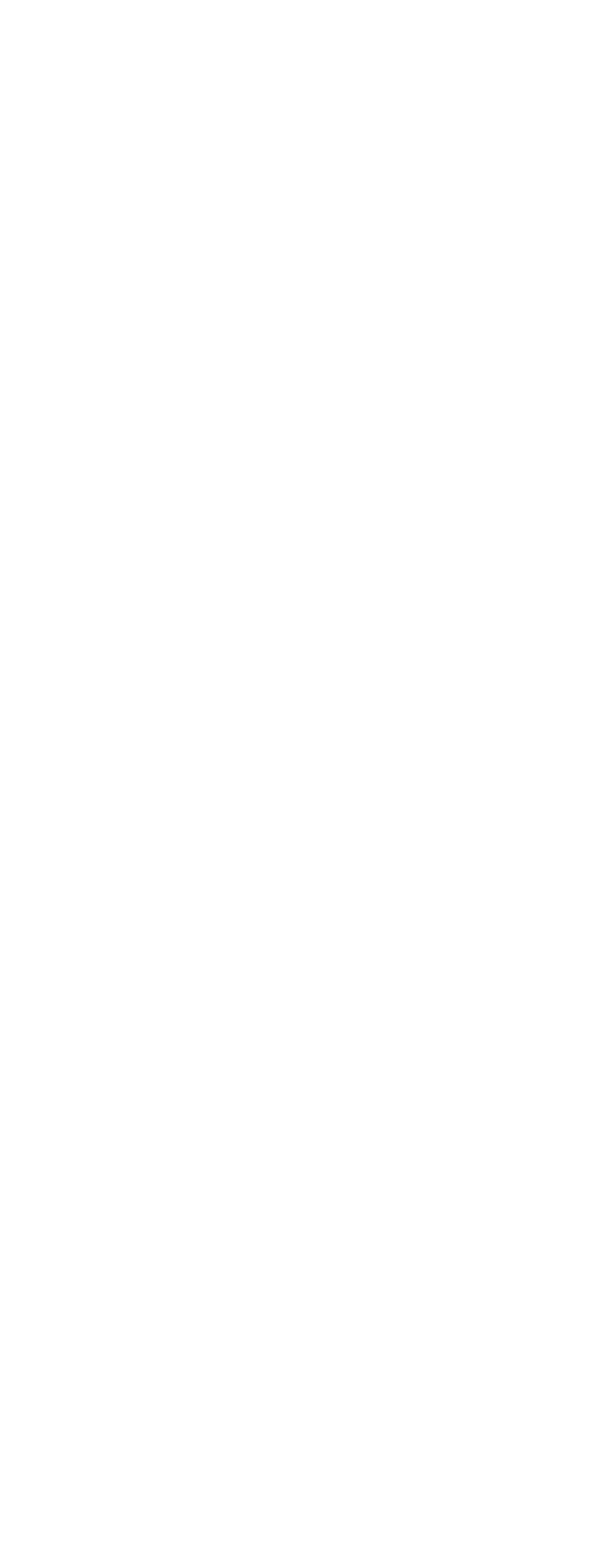
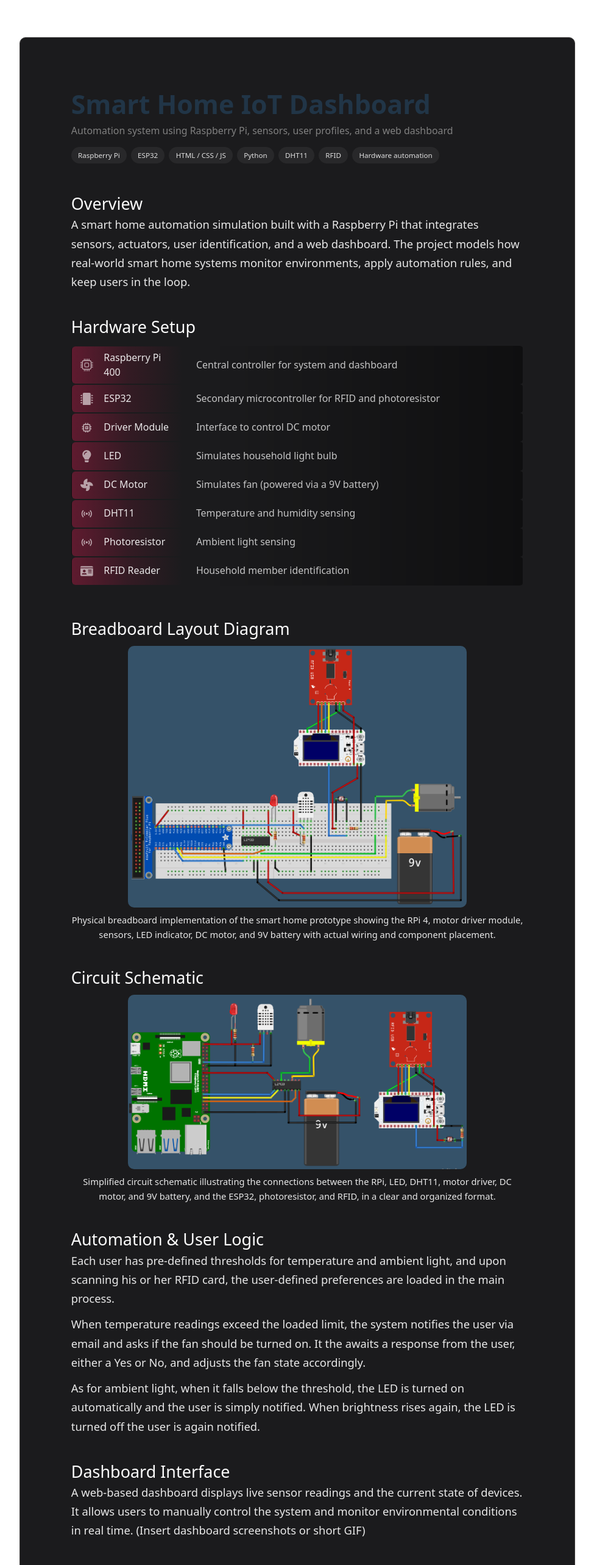
Before and after one commit to hedi3489/my-portfolio, a React (Vite) app: page /projects/iot-home-simulation in a window 1280 px wide. Before the commit this address had no page. Shown: the top 2566 px of the page at 61% size, without its empty margins (152-1127 px from the left). Before the commit the page ends 800 px from the top, so only its background shows below. Built offline with nearby package versions, Linux system fonts and the light colour scheme.

Commit message:
Added API project page

```diff
--- a/src/App.jsx
+++ b/src/App.jsx
@@ -1,6 +1,7 @@
 import { Routes, Route } from 'react-router-dom'
 import HomePage from './components/HomePage.jsx'
-import IoTProjectPage from './components/IoTPage.jsx'
+import APIProjectPage from './components/APIProject.jsx'
+import IoTProjectPage from './components/IoTProject.jsx'
 
 function App() {
   return (
@@ -12,7 +13,12 @@ function App() {
       />
 
       <Route
-        path="/projects/IoT-Smart-Home"
+        path="/projects/olympics-api"
+        element={<APIProjectPage />}
+      />
+
+      <Route
+        path="/projects/iot-home-simulation"
         element={<IoTProjectPage />}
       />
 
--- /dev/null
+++ b/src/components/APIProject.jsx
@@ -0,0 +1,35 @@
+
+import { TechStackInline, TextSection, SoftList, CaptionedImage, } from './ProjectPageComponents.jsx'
+
+function APIProjectPage() {
+  return (
+    <div className="flex project-page-container">
+      <div className="flex flex-col full-width card">
+        <div className="prose">
+
+          <h1>Smart Home IoT Dashboard</h1>
+          <h4>Automation system using Raspberry Pi, sensors, user profiles, and a web dashboard</h4>
+          <TechStackInline
+            items={[
+              "Raspberry Pi",
+              "ESP32",
+              "HTML / CSS / JS",
+              "Python",
+              "DHT11",
+              "RFID",
+              "Hardware automation",
+            ]}
+          />
+          <TextSection
+            title="Overview"
+            paragraphs={["A smart home automation simulation built with a Raspberry Pi that integrates sensors, actuators, user identification, and a web dashboard. The project models how real-world smart home systems monitor environments, apply automation rules, and keep users in the loop.",
+            ]}
+            className="text-section"
+          />
+        </div>
+      </div>
+    </div>
+  )
+}
+
+export default APIProjectPage
--- a/src/components/HomePage.jsx
+++ b/src/components/HomePage.jsx
@@ -2,18 +2,22 @@ import * as Cards from './Cards.jsx'
 
 const projectCards = [
     {
-        type: 'project', title: 'Olympics API', description: 'REST-based API',
-        to: '/projects/IoT-Smart-Home',
+        type: 'project',
+        title: 'Olympics API',
+        description: 'REST-based API',
+        to: '/projects/olympics-api',
     },
     {
         type: 'project',
         title: 'IoT Smart Home',
         description: 'RPi smart home simulation',
-        to: '/projects/IoT-Smart-Home',
+        to: '/projects/iot-home-simulation',
     },
     {
-        type: 'project', title: 'Blackbox Pentest', description: 'Vuln. assessment report',
-        to: '/projects/IoT-Smart-Home',
+        type: 'project',
+        title: 'Blackbox Pentest',
+        description: 'Vuln. assessment report',
+        to: '/projects/iot-home-simulation',
     }
 ]
 const specialCards = [
--- a/src/components/IoTPage.jsx
+++ b/src/components/IoTProject.jsx
@@ -4,6 +4,7 @@ import flowchart from '../assets/flowchart.png'
 import { FaMicrochip, FaLightbulb, FaFan, FaIdCard } from 'react-icons/fa'
 import { MdSensors, MdMemory } from 'react-icons/md'
 import { BsCpu } from 'react-icons/bs'
+import { TechStackInline, TextSection, SoftList, CaptionedImage, } from './ProjectPageComponents.jsx'
 
 const softlist = [
   {
@@ -130,61 +131,4 @@ function IoTProjectPage() {
   )
 }
 
-const TechStackInline = ({ items = [] }) => {
-  return (
-    <div className="tech-stack-inline flex">
-      {items.map((item, index) => (
-        <span key={index}>{item}</span>
-      ))}
-    </div>
-  );
-};
-
-export function TextSection({ title, paragraphs = [], children, className = "" }) {
-  return (
-    <section className={className}>
-      <h2>{title}</h2>
-      <div>
-        {paragraphs.map((text, i) => (
-          <p key={i}>{text}</p>
-        ))}
-      </div>
-      {children}
-    </section>
-  );
-}
-
-function SoftList({ items }) {
-  return (
-    <dl className="soft-list">
-      {items.map((item, index) => {
-        const Icon = item.icon
-
-        return (
-          <div key={index} className="soft-list-row" style={{ '--accent': '#c51a4a' }}>
-            <dt>
-              {Icon && <Icon className="soft-list-icon" />}
-              {item.term}
-            </dt>
-            <dd>{item.description}</dd>
-          </div>
-        )
-      })}
-    </dl>
-  )
-}
-
-function CaptionedImage({ title = '', image = '', alt = '', caption = '' }) {
-  return <div className=''>
-    {/* <h3>{title}</h3> */}
-    <div className='flex flex-col flex-center captioned-image'>
-      <img
-        src={image}
-        alt={alt}
-        className='image' />
-      <h5>{caption}</h5>
-    </div>
-  </div>
-}
-
 export default IoTProjectPage;
--- /dev/null
+++ b/src/components/ProjectPageComponents.jsx
@@ -0,0 +1,63 @@
+function TechStackInline ({ items = [] }) {
+  return (
+    <div className="tech-stack-inline flex">
+      {items.map((item, index) => (
+        <span key={index}>{item}</span>
+      ))}
+    </div>
+  );
+};
+
+function TextSection({ title, paragraphs = [], children, className = "" }) {
+  return (
+    <section className={className}>
+      <h2>{title}</h2>
+      <div>
+        {paragraphs.map((text, i) => (
+          <p key={i}>{text}</p>
+        ))}
+      </div>
+      {children}
+    </section>
+  );
+}
+
+function SoftList({ items }) {
+  return (
+    <dl className="soft-list">
+      {items.map((item, index) => {
+        const Icon = item.icon
+
+        return (
+          <div key={index} className="soft-list-row" style={{ '--accent': '#c51a4a' }}>
+            <dt>
+              {Icon && <Icon className="soft-list-icon" />}
+              {item.term}
+            </dt>
+            <dd>{item.description}</dd>
+          </div>
+        )
+      })}
+    </dl>
+  )
+}
+
+function CaptionedImage({ title = '', image = '', alt = '', caption = '' }) {
+  return <div className=''>
+    {/* <h3>{title}</h3> */}
+    <div className='flex flex-col flex-center captioned-image'>
+      <img
+        src={image}
+        alt={alt}
+        className='image' />
+      <h5>{caption}</h5>
+    </div>
+  </div>
+}
+
+export {
+    TechStackInline,
+    TextSection,
+    SoftList,
+    CaptionedImage,
+}
```
Lines whose indentation alone changed are shown as unchanged.
